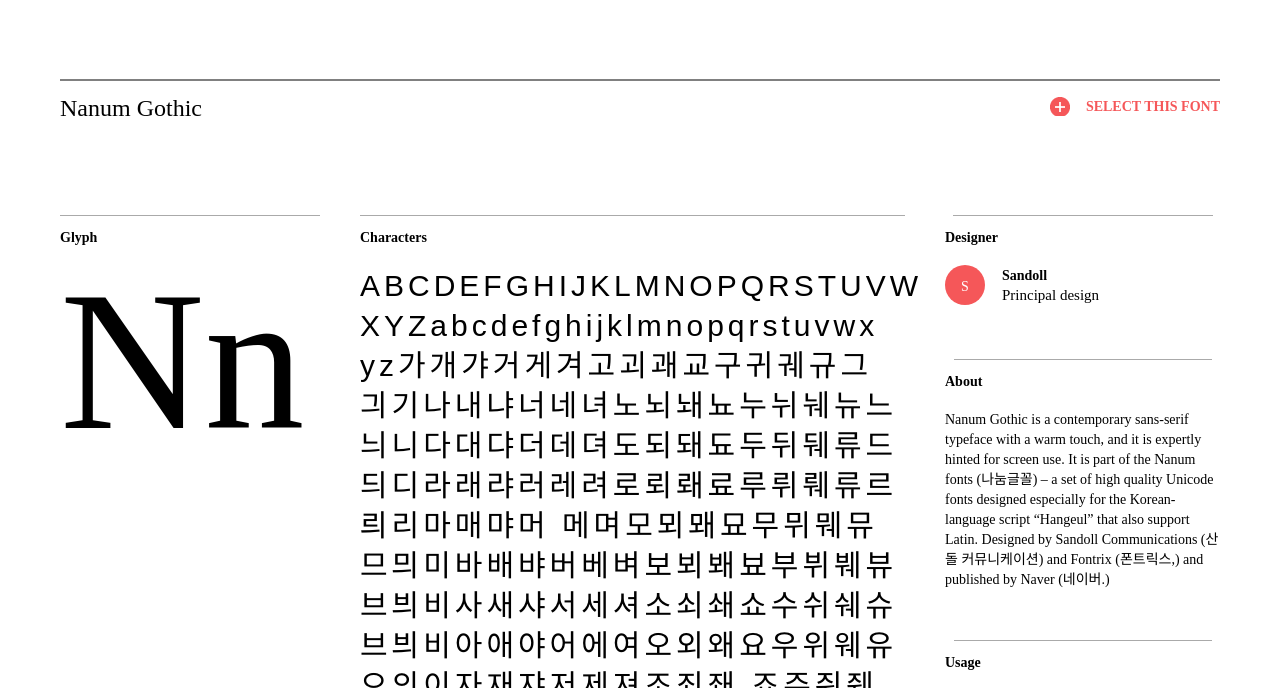
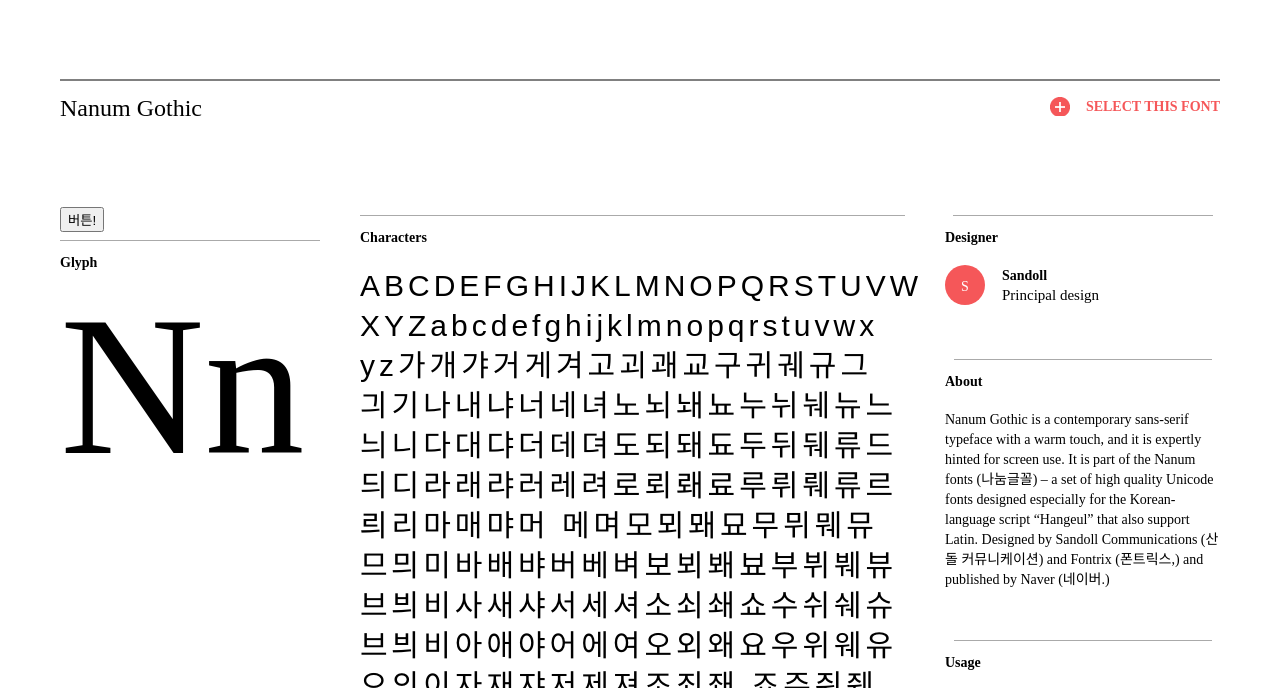
Before and after one commit to mingssae/my_first_web, a plain HTML site: page Nanum Gothic.html in a window 1280 px wide. Shown: the part 73-761 px from the top of the page. Drawn offline with Linux system fonts and the light colour scheme.

Commit message:
버튼 수정

```diff
--- a/Nanum Gothic.html
+++ b/Nanum Gothic.html
@@ -40,6 +40,7 @@
     </div>
     <div class="line-grid">
         <div><!---첫 번째 그리드--->
+            <button>버튼!</button>
             <hr style="border: 1px solid #aaaaaa; border-bottom: none" width="258px">
             <p style="font-size: 14px; padding-top:0px"><b>Glyph</b></p>
             <p style="margin-top: -14px; font-size: 200px;">Nn</p>
```
